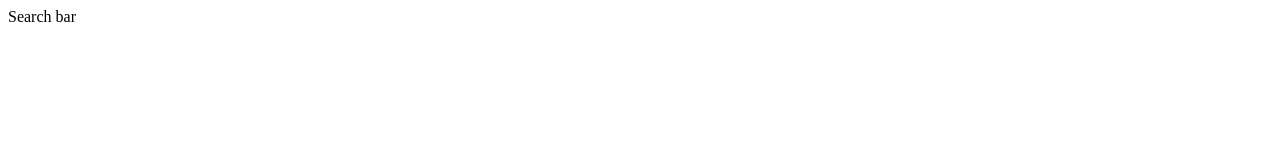
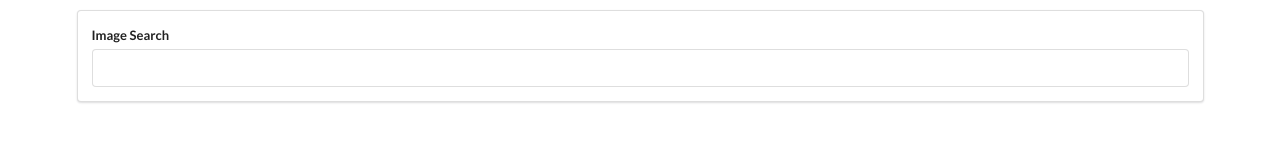
Before and after one commit to milkon19960801/Pictures-React, a React app: page / in a window 1280 px wide. Built offline with nearby package versions, Linux system fonts and the light colour scheme.

Commit message:
added input form and label + added some style with sematic ui

```diff
--- a/public/index.html
+++ b/public/index.html
@@ -9,6 +9,11 @@
       name="description"
       content="Web site created using create-react-app"
     />
+    <link
+      rel="stylesheet"
+      href="https://cdnjs.cloudflare.com/ajax/libs/semantic-ui/2.4.1/semantic.min.css"
+    />
+
     <link rel="apple-touch-icon" href="%PUBLIC_URL%/logo192.png" />
     <!--
       manifest.json provides metadata used when your web app is installed on a
--- a/src/components/App.js
+++ b/src/components/App.js
@@ -2,7 +2,7 @@
 import SearchBar from "./SearchBar";
 const App = () => {
   return (
-    <div>
+    <div className="ui container" style={{ marginTop: "10px" }}>
       <SearchBar />
     </div>
   );
--- a/src/components/SearchBar.js
+++ b/src/components/SearchBar.js
@@ -2,7 +2,16 @@
 
 class SearchBar extends React.Component {
   render() {
-    return <div>Search bar</div>;
+    return (
+      <div className="ui segment">
+        <form className="ui form">
+          <div className="field">
+            <label>Image Search</label>
+            <input type="text" />
+          </div>
+        </form>
+      </div>
+    );
   }
 }
 
```
